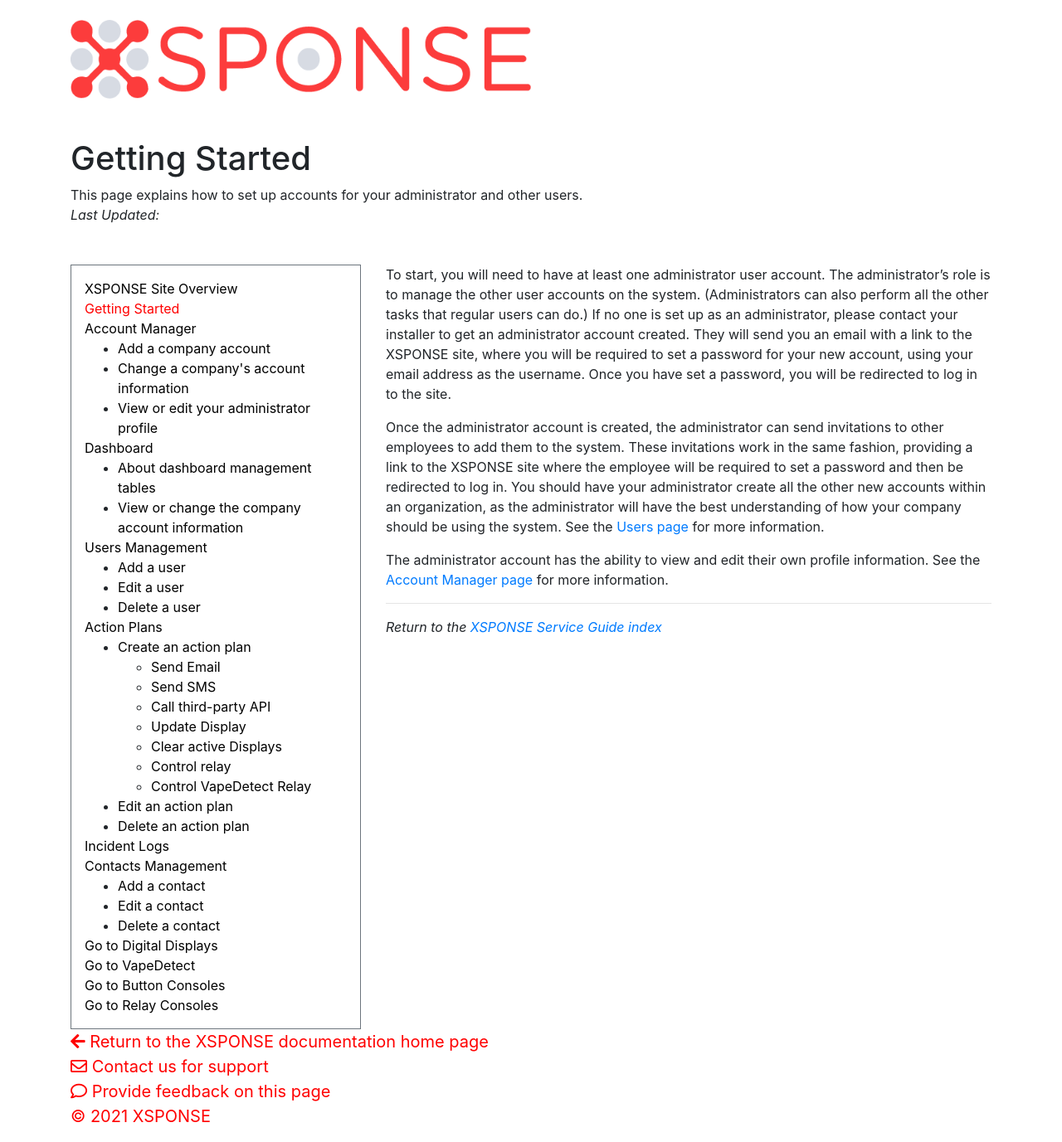
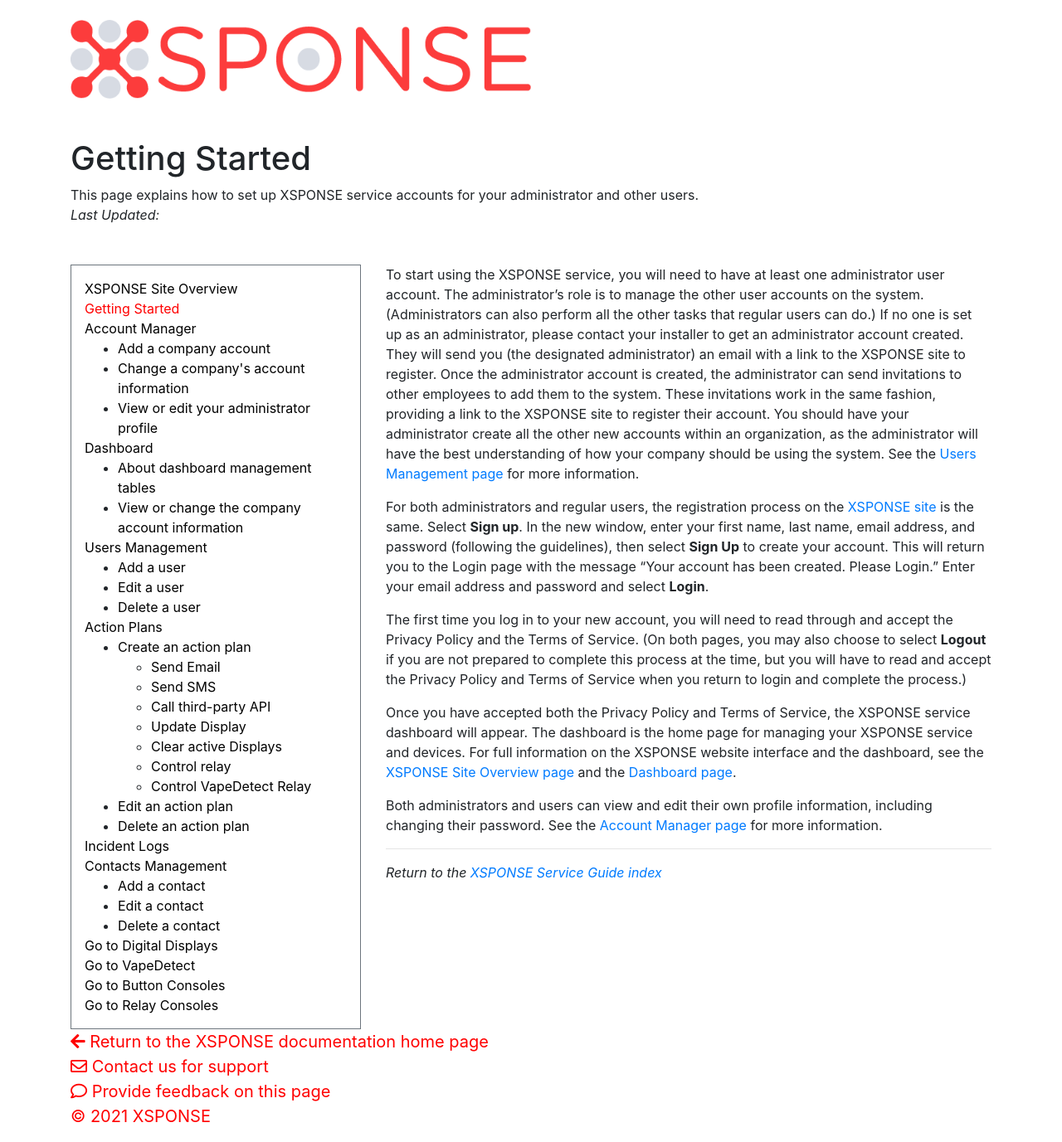
Before and after one commit to NrsSystems/docs, a Jekyll site: the page built from general-ops/account-setup.md, in a window 1280 px wide. Shown: the whole page at 83% size. Built offline with Jekyll 4.4.1, drawn with Linux system fonts in a browser that asks for light colours; our own code applies the rules of GitHub Pages for plain Markdown files.

Commit message:
Update account-setup.md

```diff
--- a/general-ops/account-setup.md
+++ b/general-ops/account-setup.md
@@ -1,12 +1,16 @@
 ---
 title: Getting Started
-abstract: This page explains how to set up accounts for your administrator and other users.
+abstract: This page explains how to set up XSPONSE service accounts for your administrator and other users.
 ---
-To start, you will need to have at least one administrator user account. The administrator’s role is to manage the other user accounts on the system. (Administrators can also perform all the other tasks that regular users can do.) If no one is set up as an administrator, please contact your installer to get an administrator account created. They will send you an email with a link to the XSPONSE site, where you will be required to set a password for your new account, using your email address as the username. Once you have set a password, you will be redirected to log in to the site.
+To start using the XSPONSE service, you will need to have at least one administrator user account. The administrator’s role is to manage the other user accounts on the system. (Administrators can also perform all the other tasks that regular users can do.) If no one is set up as an administrator, please contact your installer to get an administrator account created. They will send you (the designated administrator) an email with a link to the XSPONSE site to register. Once the administrator account is created, the administrator can send invitations to other employees to add them to the system. These invitations work in the same fashion, providing a link to the XSPONSE site to register their account. You should have your administrator create all the other new accounts within an organization, as the administrator will have the best understanding of how your company should be using the system. See the [Users Management page](users-management.md) for more information.
 
-Once the administrator account is created, the administrator can send invitations to other employees to add them to the system. These invitations work in the same fashion, providing a link to the XSPONSE site where the employee will be required to set a password and then be redirected to log in. You should have your administrator create all the other new accounts within an organization, as the administrator will have the best understanding of how your company should be using the system. See the [Users page](users-management.md) for more information.
+For both administrators and regular users, the registration process on the [XSPONSE site](https://manage.xsponse.com) is the same. Select **Sign up**. In the new window, enter your first name, last name, email address, and password (following the guidelines), then select **Sign Up** to create your account. This will return you to the Login page with the message "Your account has been created. Please Login." Enter your email address and password and select **Login**.
 
-The administrator account has the ability to view and edit their own profile information. See the [Account Manager page](account-manager.md) for more information.
+The first time you log in to your new account, you will need to read through and accept the Privacy Policy and the Terms of Service. (On both pages, you may also choose to select **Logout** if you are not prepared to complete this process at the time, but you will have to read and accept the Privacy Policy and Terms of Service when you return to login and complete the process.)
+
+Once you have accepted both the Privacy Policy and Terms of Service, the XSPONSE service dashboard will appear. The dashboard is the home page for managing your XSPONSE service and devices. For full information on the XSPONSE website interface and the dashboard, see the [XSPONSE Site Overview page](site-overview.md) and the [Dashboard page](dashboard.md).
+
+Both administrators and users can view and edit their own profile information, including changing their password. See the [Account Manager page](account-manager.md) for more information.
 
 ___
 *Return to the [XSPONSE Service Guide index](index.md)*
```
